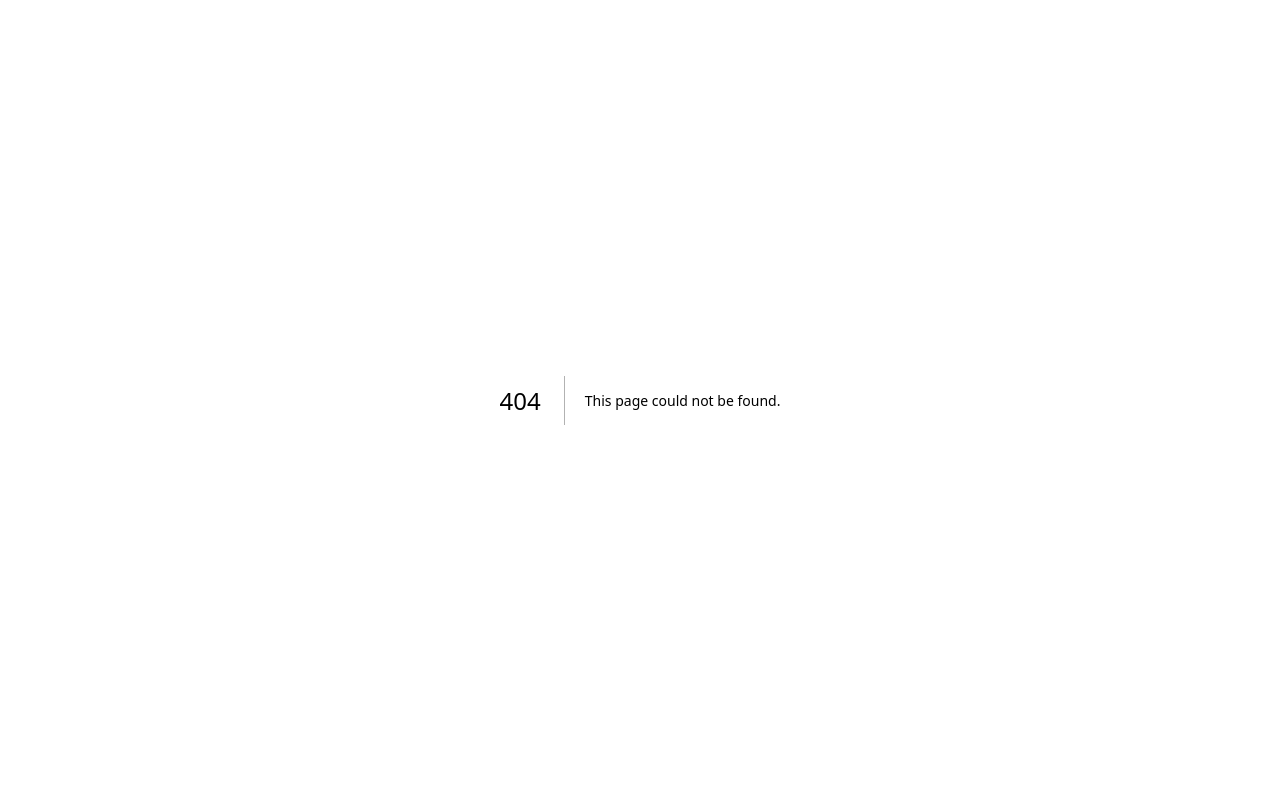
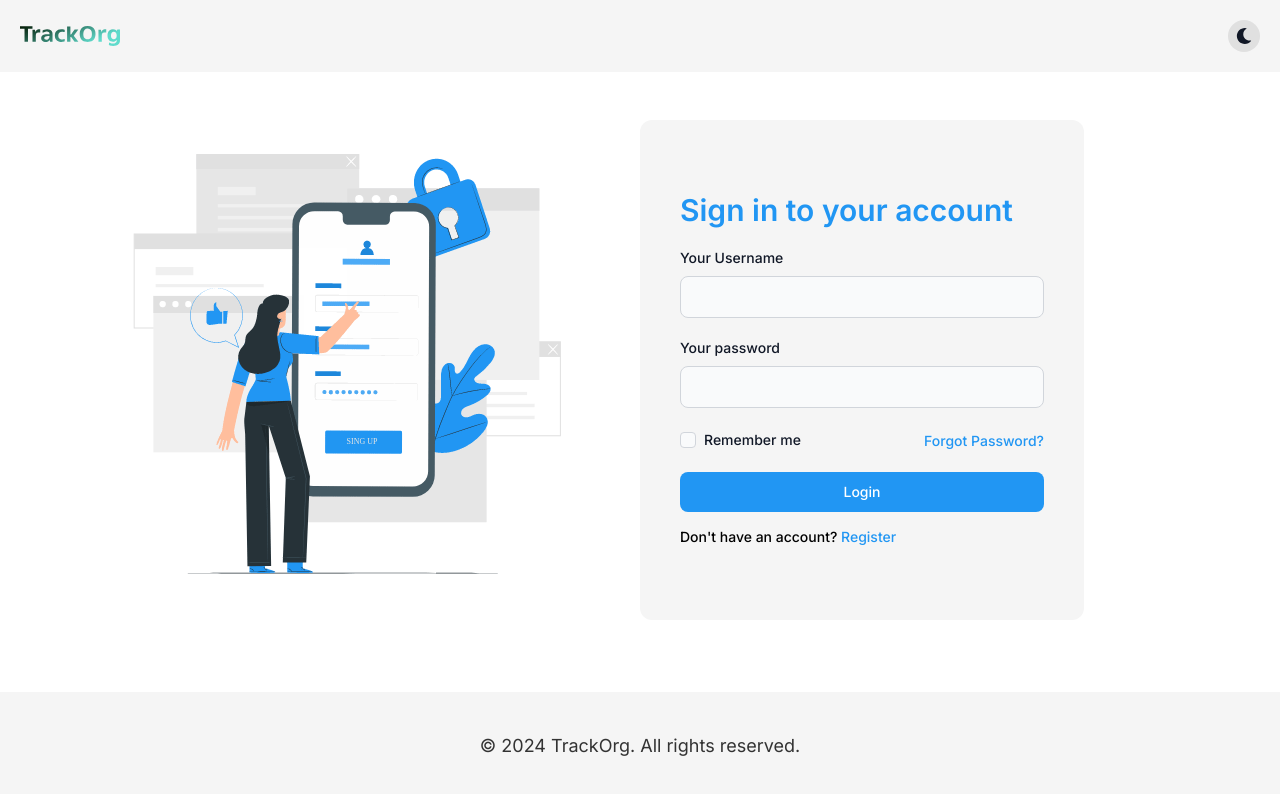
Before and after one commit to victoraderibigbe/trackorg, a Next.js app in the folder src/: page /pages/login in a window 1280 px wide. Before the commit this address had no page. Shown: the top 794 px of the page. Built offline with nearby package versions, Linux system fonts and the light colour scheme.

Commit message:
feat: Create login page

```diff
--- a/src/src/app/globals.css
+++ b/src/src/app/globals.css
@@ -15,8 +15,16 @@
     @apply text-2xl md:text-4xl font-semibold;
   }
 
+  h4 {
+    @apply text-lg md:text-3xl font-semibold;
+  }
+
   p {
     @apply text-sm md:text-lg text-balance leading-normal tracking-normal my-5 md:my-10 text-light-text dark:text-dark-text;
+  }
+
+  .nav-btn {
+    @apply h-8 px-2 ml-2 rounded-lg bg-light-accent dark:bg-dark-accent hover:bg-light-accenthover dark:hover:bg-dark-accenthover text-dark-text flex items-center justify-center;
   }
 
   .learn-more-link {
@@ -30,4 +38,24 @@
   .learn-more-link:hover .arrow-right {
     @apply translate-x-2 transition;
   }
+
+  .form-label {
+    @apply block mb-2 text-sm font-medium text-gray-900 dark:text-white;
+  }
+
+  .form-input {
+    @apply bg-gray-50 border border-gray-300 text-gray-900 text-sm rounded-lg focus:ring-blue-500 focus:border-blue-500 block w-full p-2.5 dark:bg-gray-700 dark:border-gray-600 dark:placeholder-gray-400 dark:text-white dark:focus:ring-blue-500 dark:focus:border-blue-500;
+  }
+
+  .check-box {
+    @apply w-4 h-4 border border-gray-300 rounded bg-gray-50 focus:ring-blue-300 dark:bg-gray-700 dark:border-gray-600 dark:focus:ring-blue-600 dark:ring-offset-gray-800 dark:focus:ring-offset-gray-800;
+  }
+
+  .check-label {
+    @apply ms-2 text-sm font-medium text-gray-900 dark:text-gray-300;
+  }
+
+  .form-btn {
+    @apply text-white bg-light-accent hover:bg-light-accenthover focus:ring-4 focus:outline-none focus:ring-blue-300 font-medium rounded-lg text-sm w-full px-5 py-2.5 text-center dark:bg-dark-accent dark:hover:bg-dark-accenthover;
+  }
 }
--- /dev/null
+++ b/src/src/app/pages/(auth)/login/page.jsx
@@ -0,0 +1,101 @@
+"use client";
+
+import Image from "next/image";
+import logo from "../../../../../public/trackorg.svg";
+import ThemeToggle from "@/components/ThemeToggle";
+import DarkModeWrapper from "@/components/DarkModeWrapper";
+import RegisterImage from "@/components/RegisterImage";
+import Link from "next/link";
+import Footer from "@/components/Footer";
+
+const page = () => {
+  return (
+    <div>
+      <nav className="flex items-center justify-between p-5 bg-light-secondary dark:bg-dark-secondary">
+        <Image src={logo} alt="TrackOrg Logo" width={100} />
+        <ThemeToggle />
+      </nav>
+
+      <main className="grid grid-cols-2 p-2 md:p-12">
+        <div className="items-center justify-center hidden col-span-2 md:col-span-1 md:flex">
+          <DarkModeWrapper>
+            {(isDarkMode) => (
+              <div>
+                <RegisterImage isDarkMode={isDarkMode} />
+              </div>
+            )}
+          </DarkModeWrapper>
+        </div>
+
+        <div className="flex items-center justify-center w-full col-span-2 p-5 md:p-10 rounded-xl bg-light-secondary dark:bg-dark-secondary md:col-span-1 md:w-3/4">
+          <form class="w-full mx-auto">
+            <h4 className="mb-5 text-light-accent dark:text-dark-accent">
+              Sign in to your account
+            </h4>
+            <div class="mb-5">
+              <label for="email" class="form-label">
+                Your Username
+              </label>
+              <input type="email" id="email" class="form-input" required />
+            </div>
+            <div class="mb-5">
+              <label for="password" class="form-label">
+                Your password
+              </label>
+              <input
+                type="password"
+                id="password"
+                class="form-input"
+                required
+              />
+            </div>
+            <div class="flex items-center justify-between mb-5">
+              <div>
+                <div className="flex items-start">
+                  <div class="flex items-center h-5">
+                    <input
+                      id="remember"
+                      type="checkbox"
+                      value=""
+                      class="check-box"
+                      required
+                    />
+                  </div>
+                  <label for="remember" class="check-label">
+                    Remember me
+                  </label>
+                </div>
+              </div>
+              <div>
+                <Link
+                  href="#"
+                  className="text-sm font-medium text-light-accent dark:text-dark-accent"
+                >
+                  Forgot Password?
+                </Link>
+              </div>
+            </div>
+            <button type="submit" class="form-btn">
+              Login
+            </button>
+
+            <div className="mt-3">
+              <Link href="/register" className="text-sm font-medium">
+                Don't have an account?{" "}
+                <span className="text-light-accent dark:text-dark-accent">
+                  Register
+                </span>
+              </Link>
+            </div>
+          </form>
+        </div>
+      </main>
+
+      <footer className="absolute bottom-0 w-full text-center bg-light-secondary dark:bg-dark-primary">
+        <Footer />
+      </footer>
+    </div>
+  );
+};
+
+export default page;
--- a/src/src/components/Footer.jsx
+++ b/src/src/components/Footer.jsx
@@ -1,10 +1,8 @@
 const Footer = () => {
   return (
-    <div>
-      <p className="text-center">
-        &copy; {new Date().getFullYear()} TrackOrg. All rights reserved.
-      </p>
-    </div>
+    <p className="text-center">
+      &copy; {new Date().getFullYear()} TrackOrg. All rights reserved.
+    </p>
   );
 };
 
--- a/src/src/components/Header.jsx
+++ b/src/src/components/Header.jsx
@@ -23,9 +23,12 @@ const Header = () => {
       </Navbar.Brand>
       <div className="flex items-center md:order-2">
         <ThemeToggle />
-        <button className="h-8 px-2 ml-2 rounded-lg bg-light-accent dark:bg-dark-accent text-dark-text">
+        <Link href="/pages/login" className="hidden md:flex nav-btn">
+          Login
+        </Link>
+        <Link href="#" className="nav-btn">
           Get Started
-        </button>
+        </Link>
         <Navbar.Toggle />
       </div>
       <Navbar.Collapse>
@@ -42,6 +45,16 @@ const Header = () => {
             {link.label}
           </Link>
         ))}
+        <Link
+          href="/pages/login"
+          className={`${
+            pathname === "/pages/login"
+              ? "text-light-accent dark:text-dark-accent"
+              : ""
+          }`}
+        >
+          Login
+        </Link>
       </Navbar.Collapse>
     </Navbar>
   );
--- /dev/null
+++ b/src/src/components/RegisterImage.jsx
@@ -0,0 +1,16 @@
+"use client";
+
+import Image from "next/image";
+import registerDark from "../../public/gifs/register-dark.gif";
+import registerLight from "../../public/gifs/register-light.gif";
+
+const RegisterImage = ({ isDarkMode }) => {
+  return (
+    <Image
+      src={isDarkMode ? registerDark : registerLight}
+      alt="Registration Illustration"
+    />
+  );
+};
+
+export default RegisterImage;
--- a/src/tailwind.config.js
+++ b/src/tailwind.config.js
@@ -17,6 +17,7 @@ module.exports = {
           secondary: "#f5f5f5",
           text: "#333333",
           accent: "#2196f3",
+          accenthover: "#158ff1",
           hover: "#e0e0e0",
           alert: "#ff5722",
           disabled: "#cccccc",
@@ -26,6 +27,7 @@ module.exports = {
           secondary: "#2c2c2c",
           text: "#ffffff",
           accent: "#4caf50",
+          accenthover: "#3bb240",
           hover: "#333333",
           alert: "#ff5722",
           disabled: "#666666",
```
Also changed, not shown: src/public/gifs/register-dark.gif (added), src/public/gifs/register-light.gif (added).
